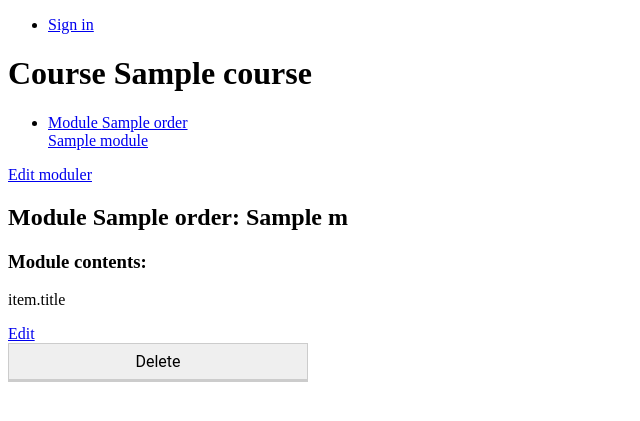
After one commit to friendtu/educa, a Django app: template courses/templates/courses/manage/module/content_list.html in a window 1280 px wide. The commit adds this page. Shown: the top 421 px of the page, without its empty margins (0-640 px from the left). Run offline with Django 3.2, Linux system fonts and the light colour scheme; the template is opened without the code that fills it: most values are stand-ins (such as "Sample title", 1, 10 or a date in 2020).

Commit message:
add content editor partly

```diff
--- /dev/null
+++ b/courses/static/css/base.css
@@ -0,0 +1,16 @@
+label {
+    float:left;
+    clear:both;
+    margin:0 0 8px 0;
+}
+
+input, select, textarea {
+    border:1px solid #ccc;
+    border-bottom:3px solid #ccc;
+    padding:8px 12px;
+    font-size:16px;
+    font-family:'Roboto', sans-serif;
+    float:left;
+    clear:both;
+    width:300px;
+}
--- a/courses/templates/courses/manage/course/list.html
+++ b/courses/templates/courses/manage/course/list.html
@@ -10,6 +10,7 @@
             <p>
                 <a href="{% url 'course_edit' course.id %}">Edit</a>
                 <a href="{% url 'course_delete' course.id %}">Delete</a>
+                <a href="{% url 'course_module_update' course.id %}"> Edit modules</a>
             </p>
         </div>
     {% empty %}
--- /dev/null
+++ b/courses/templates/courses/manage/module/content_list.html
@@ -0,0 +1,46 @@
+{% extends 'base.html' %}
+
+{% block title %} {{module.order}}: {{module.title}} {% endblock %}
+
+{% block content %}
+
+{% with course=module.course %}
+    <h1> Course {{course.title}} </h1>
+    <ul id="modules">
+        {% for m in course.modules.all %}
+            <li data-id="{{m.id}}" {% if m == module %} class="selected" {% endif %} >
+                <a href="{% url "module_content_list" m.id %}">
+                    <span>
+                        Module <span class="order">{{mo.order}}</span>
+                    </span>
+                    <br>
+                    {{m.title}}
+                </a>
+            </li>
+        {% endfor %}
+    </ul>
+    <p><a href="{% url "course_module_update" course.id %}">Edit moduler</a></p>
+{% endwith %}
+<div class="module">
+    <h2>Module {{m.order}}: {{m.title}}</h2>
+    <h3>Module contents:</h3>
+    <div id="module-content">
+        {% for content in m.contents.all %}
+            <div>
+                {% with item=content.item %}
+                    <p>item.title</p>
+                    <a href="{% url 'module_content_update' content.module.id item.content_type item.id %}">Edit</a>
+                    <form action="{% url 'ContentDeleteView' content.id %}">
+                        <input type='submit' value="Delete">
+                        {% csrf_token %}
+                    </form>
+                {% endwith %}
+            </div>
+        {% endfor %}
+    </div>
+</div>
+
+
+
+
+{% endblock %}
--- a/courses/urls.py
+++ b/courses/urls.py
@@ -6,4 +6,9 @@ urlpatterns =[
     path('create/',views.CourseCreateView.as_view(),name='course_create'),
     path('<pk>/edit/',views.CourseUpdateView.as_view(),name='course_edit'),
     path('<pk>/delete/',views.CourseDeleteView.as_view(),name='course_delete'),
+    path('<pk>/module/',views.CourseModuleUpdateView.as_view(),name='course_module_update'),
+    path('module/<int:module_id>/',views.ModuleContentListView.as_view(),name='module_content_list'),
+    path('module/<int:module_id>/content/<model_name>/<id>',views.ContentCreateUpdateView.as_view(),name='module_content_update'),
+    path('module/<int:module_id>/content/<model_name>/',views.ContentCreateUpdateView.as_view(),name='module_content_create'),
+    path('content/<int:id>/delete/',views.ContentDeleteView.as_view(),name="module_content_detele")
 ]
```
Also changed, not shown: courses/templates/courses/manage/content/form.html (added, +7 -0 lines), courses/templates/courses/manage/module/formset.html (added, +15 -0 lines), courses/views.py (+68 -11 lines).
